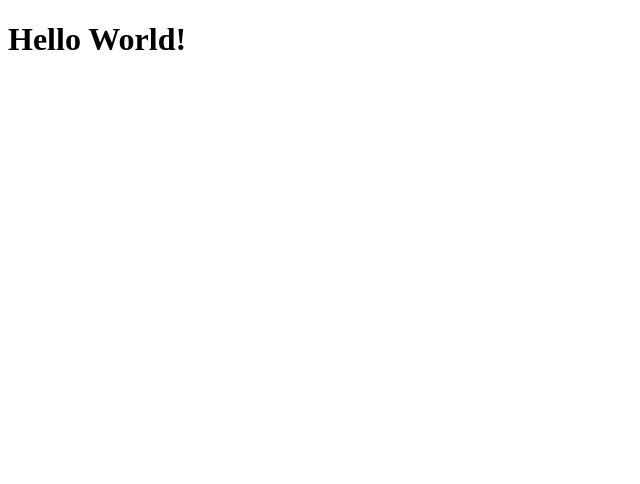
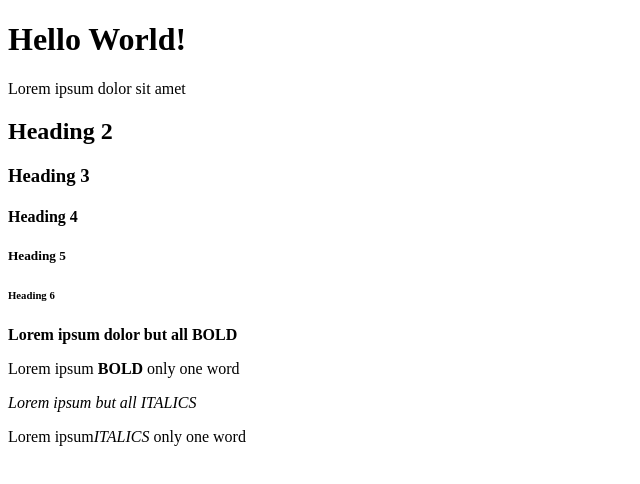
Before and after one commit to allmaity/odin, a plain HTML site: page html-boilerplate/index.html in a window 1280 px wide. Shown: the whole page, without its empty margins (0-640 px from the left). Drawn offline with Linux system fonts and the light colour scheme.

Commit message:
boilerplate lesson

```diff
--- a/html-boilerplate/index.html
+++ b/html-boilerplate/index.html
@@ -6,5 +6,16 @@
 	</head>
 	<body>
 		<h1>Hello World!</h1>
+		<p>Lorem ipsum dolor sit amet</p>
+		<h2>Heading 2</h2>
+		<h3>Heading 3</h3>
+		<h4>Heading 4</h4>
+		<h5>Heading 5</h5>
+		<h6>Heading 6</h6>
+		<strong>Lorem ipsum dolor but all BOLD</strong>
+		<p>Lorem ipsum <strong>BOLD</strong> only one word</p>
+		<em>Lorem ipsum but all ITALICS</em>
+		<p>Lorem ipsum<em>ITALICS</em> only one word</p>
+		<!--Hidden comments-->
 	</body>
 </html>
```
